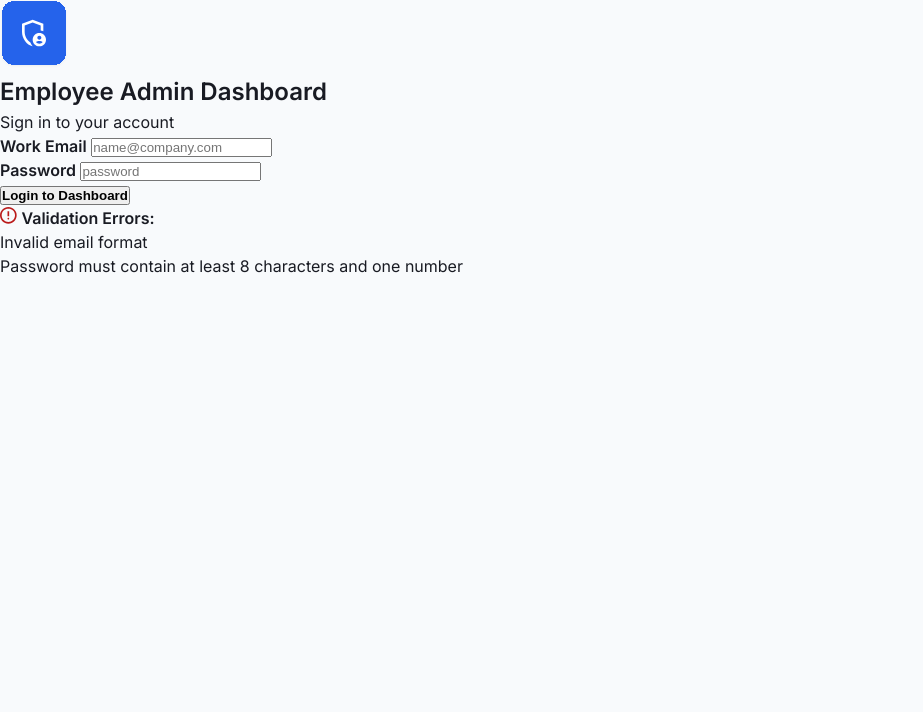
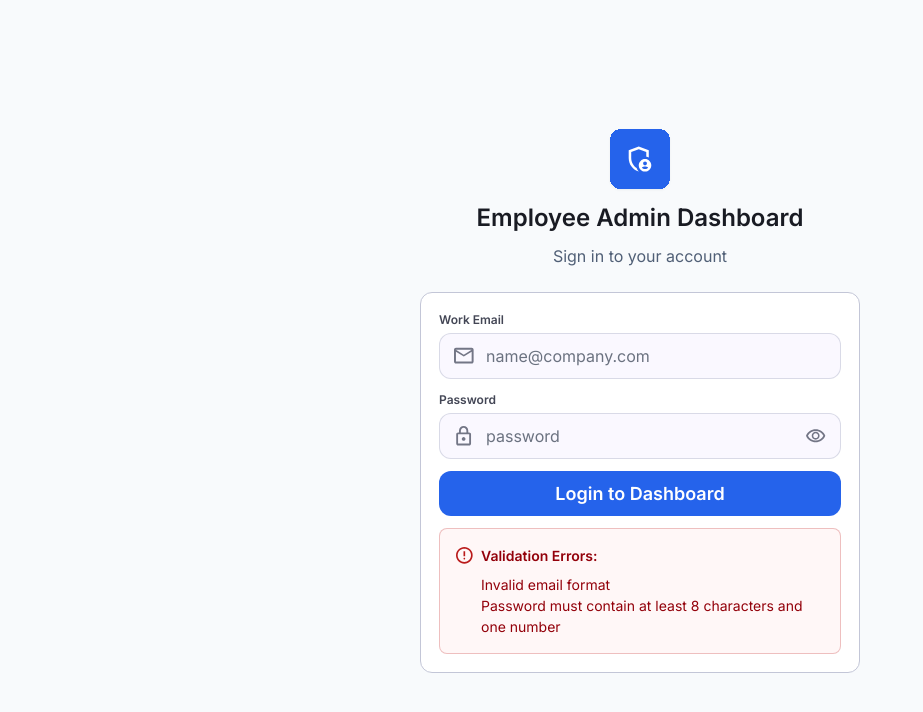
Before and after one commit to hannafr14/employee-admin-dashboard, a website built with Vite: page index.html in a window 1280 px wide. Shown: the whole page, without its empty margins (0-923 px from the left). Built offline with nearby package versions, Linux system fonts and the light colour scheme.

Commit message:
feat(EAD-39,EAD-40,EAD-41,EAD-42,EAD-43): build login page UI

```diff
--- a/index.html
+++ b/index.html
@@ -18,19 +18,28 @@
                 <h1>Employee Admin Dashboard</h1>
                 <p>Sign in to your account</p>
                 <form class="login-form" novalidate>
-                    <div>
+                    <div class="form-field">
                         <label for="email">Work Email</label>
-                        <input type="email" id="email" name="email" placeholder="name@company.com" />
+                        <div class="input-wrap">
+                            <img src="./src/assets/icons/email.svg" alt="" />
+                            <input type="email" id="email" name="email" placeholder="name@company.com" />
+                        </div>
                     </div>
 
-                    <div>
+                    <div class="form-field">
                         <label for="password">Password</label>
-                        <input type="password" id="password" name="password" placeholder="password"/>
+                        <div class="input-wrap">
+                            <img src="./src/assets/icons/lock.svg" alt="" />
+                            <input type="password" id="password" name="password" placeholder="password"/>
+                            <img src="./src/assets/icons/visibility.svg" alt="" />
+                        </div>
                     </div>
                     <button type="submit">Login to Dashboard</button>
                     <div class="error-message">
-                        <img src="./src/assets/icons/warning.svg" alt="" />
-                        <strong>Validation Errors:</strong>
+                        <div class="error-title">
+                            <img src="./src/assets/icons/warning.svg" alt="" />
+                            <strong>Validation Errors:</strong>
+                        </div>
                         <ul>
                             <li>Invalid email format</li>
                             <li>Password must contain at least 8 characters and one number</li>
--- a/src/styles/login.css
+++ b/src/styles/login.css
@@ -0,0 +1,160 @@
+.login-page {
+    min-height: 100vh;
+    display: flex;
+    justify-content: center;
+    align-items: center;
+    padding: 16px 24px;
+}
+
+.login-card {
+    width: 100%;
+    max-width: 440px;
+    display: flex;
+    flex-direction: column;
+    align-items: center;
+    gap: 8px;
+}
+
+.login-card > img {
+    width: 64px;
+    height: 64px;
+}
+
+.login-card > h1 {
+    color: var(--color-text-main);
+    font-size: 24px;
+    font-family: var(--font-main);
+    font-weight: var(--font-semibold);
+}
+
+.login-card > p {
+    color: var(--color-text-muted);
+    font-size: 16px;
+    font-family: var(--font-main);
+    font-weight: var(--font-regular);
+}
+
+
+.login-form {
+    width: 100%;
+    max-width: 100%;
+    padding: 18px;
+    background-color: var(--color-surface);
+    border: 1px solid var(--color-border);
+    border-radius: var(--radius-md);
+    margin-top: 16px;
+    display: flex;
+    flex-direction: column;
+    gap: 12px;
+}
+
+.form-field {
+    display: flex;
+    flex-direction: column;
+    gap: 4px;
+}
+
+.form-field > label {
+    color: var(--color-label);
+    font-size: 12px;
+    font-family: var(--font-main);
+    font-weight: var(--font-semibold);
+}
+
+.input-wrap {
+    display: flex;
+    align-items: center;
+    gap: 12px;
+    padding: 12px 14px;
+    border-radius: var(--radius-md);
+    border: 1px solid rgba(195, 198, 215, 0.6);
+    background-color: var(--color-input-bg);
+}
+
+.input-wrap > input {
+    width: 100%;
+    min-width: 0;
+    border: none;
+    outline: none;
+    background-color: transparent;
+    font-family: var(--font-main);
+    font-size: 16px;
+    color: var(--color-text-main);
+}
+
+.input-wrap > img {
+    width: 20px;
+    height: 20px;
+    flex-shrink: 0;
+}
+
+.input-wrap:focus-within {
+    border-color: rgba(195, 198, 215, 0.8);
+    box-shadow: 0 0 0 3px rgba(195, 198, 215, 0.25);
+}
+
+.input-wrap > input::placeholder {
+    color: var(--color-text-soft);
+}
+
+.login-form > button {
+    width: 100%;
+    padding: 12px 23px;
+    background-color: var(--color-primary);
+    color: var(--color-surface);
+    border: none;
+    border-radius: var(--radius-md);
+    font-size: 18px;
+    cursor: pointer;
+    font-family: var(--font-main);
+    font-weight: var(--font-semibold);
+}
+
+.login-form > button:hover {
+    background-color: var(--color-primary-dark);
+}
+
+.error-message {
+    width: 100%;
+    display: flex;
+    flex-direction: column;
+    padding: 16px;
+    background-color: var(--color-error-bg);
+    border: 1px solid rgba(186, 26, 26, 0.25);
+    border-radius: var(--radius-sm);
+}
+
+.error-title {
+    display: flex;
+    align-items: center;
+    gap: 8px;
+}
+
+.error-message > .error-title > img
+{
+    width: 17px;
+    height: 17px;
+}
+
+.error-message > .error-title > strong
+{
+    color: var(--color-error-dark);
+    font-size: 14px;
+    font-family: var(--font-main);
+    font-weight: var(--font-semibold);
+}
+
+.error-message > ul {
+    display: flex;
+    flex-direction: column;
+    margin-top: 8px;
+    list-style: none;
+    padding-left: 25px;
+}
+
+.error-message > ul > li {
+    color: var(--color-error-dark);
+    font-size: 14px;
+    font-family: var(--font-main);
+    font-weight: var(--font-regular);
+}
```
